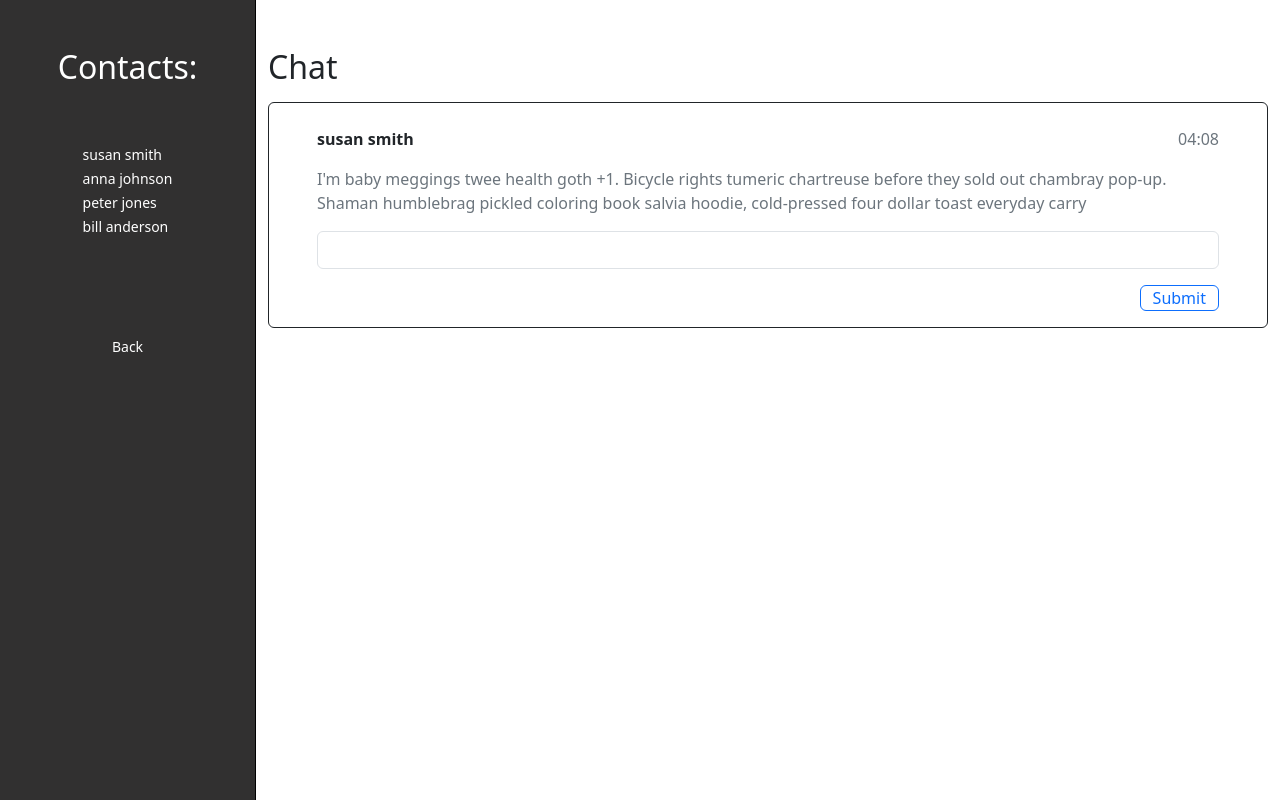
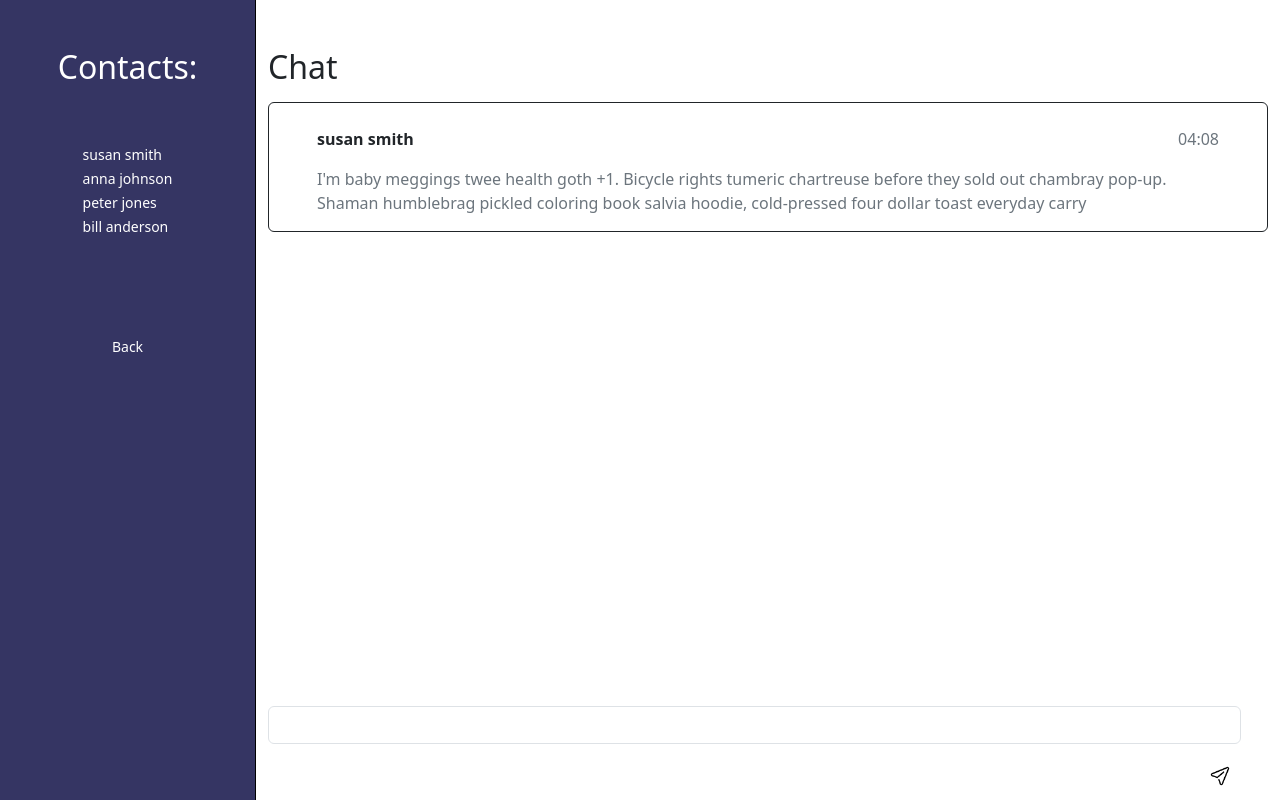
Before and after one commit to German-Cobian/SPG-Front-End, a React (Create React App) app: page /chat/1 in a window 1280 px wide. Built offline with nearby package versions, Linux system fonts and the light colour scheme.

Commit message:
Move Chat response input form to bottom of page + add a send icon to form submit

```diff
--- a/src/components/Chat.js
+++ b/src/components/Chat.js
@@ -3,6 +3,8 @@ import React from 'react';
 import { useParams } from 'react-router-dom';
 import contacts from './data';
 import '../style/outlet.css';
+import '../style/components.css';
+import Send from '../assets/send.png';
 
 const Chat = () => {
   const { id } = useParams();
@@ -21,15 +23,17 @@ const Chat = () => {
               <p className="text-secondary me-5">{selectedContact.time}</p>
           </div>
           <p className="text-secondary mx-5">{selectedContact.text}</p>
-          <form>
-            <div class="form-group d-flex flex-column align-items-start my-3 mx-5">
-              <input type="text" class="form-control px-5" id="message-respond" placeholder="" />
-            </div>
-            <div class="d-flex flex-row justify-content-end">
-              <button type="submit" class="btn btn-outline-primary mb-3 me-5 py-0">Submit</button>
-            </div>
-          </form>
         </div>
+        <form class="resp-form">
+          <div class="form-group d-flex flex-column align-items-start my-3">
+            <input type="text" class="form-control" id="message-respond" placeholder="" />
+          </div>
+          <div class="d-flex flex-row justify-content-end">
+            <button type="submit" class="mb-2" >
+              <img className="send" src={Send} width="30" alt="send icon" />
+            </button>
+          </div>
+        </form>
       </div>
     </div>
   );
--- a/src/style/components.css
+++ b/src/style/components.css
@@ -5,3 +5,14 @@
 }
 
 /* Chat */
+
+.resp-form {
+  position: fixed;
+  bottom: 0;
+  width: 76%;
+}
+
+button {
+  border: 0 !important;
+  background: white;
+}
--- a/src/style/sidebar.css
+++ b/src/style/sidebar.css
@@ -5,8 +5,10 @@
   height: 100%;
   z-index: 10000;
   border-right: 1px black solid;
-  background-color: #313030;
+  background-color: #353563;
 }
+
+/* #313030 */
 
 .link-txt {
   color: white;
```
Also changed, not shown: src/assets/send.png (added).
